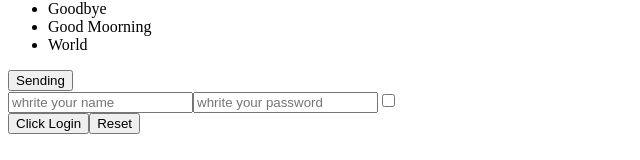
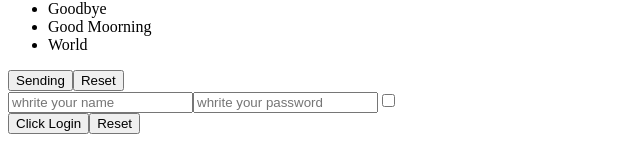
Before and after one commit to Simonedamb/React-exercises, a React (Create React App) app: page / in a window 1280 px wide. Shown: the part 347-507 px from the top of the page, without its empty margins (0-640 px from the left). Built offline with nearby package versions, Linux system fonts and the light colour scheme.

Commit message:
lists-05

```diff
--- a/src/TodoList.js
+++ b/src/TodoList.js
@@ -18,6 +18,15 @@ export class TodoList extends React.Component {
     });
   };
 
+  handleResetButtonList = (event) => {
+    event.preventDefault();
+    this.setState(() => {
+      return {
+        arr: [],
+      };
+    });
+  };
+
   render() {
     return (
       <div>
@@ -29,6 +38,9 @@ export class TodoList extends React.Component {
             ))}
           </ul>
           <button type="submit">Sending</button>
+          <button type="submit" onClick={this.handleResetButtonList}>
+            Reset
+          </button>
         </form>
       </div>
     );
```
